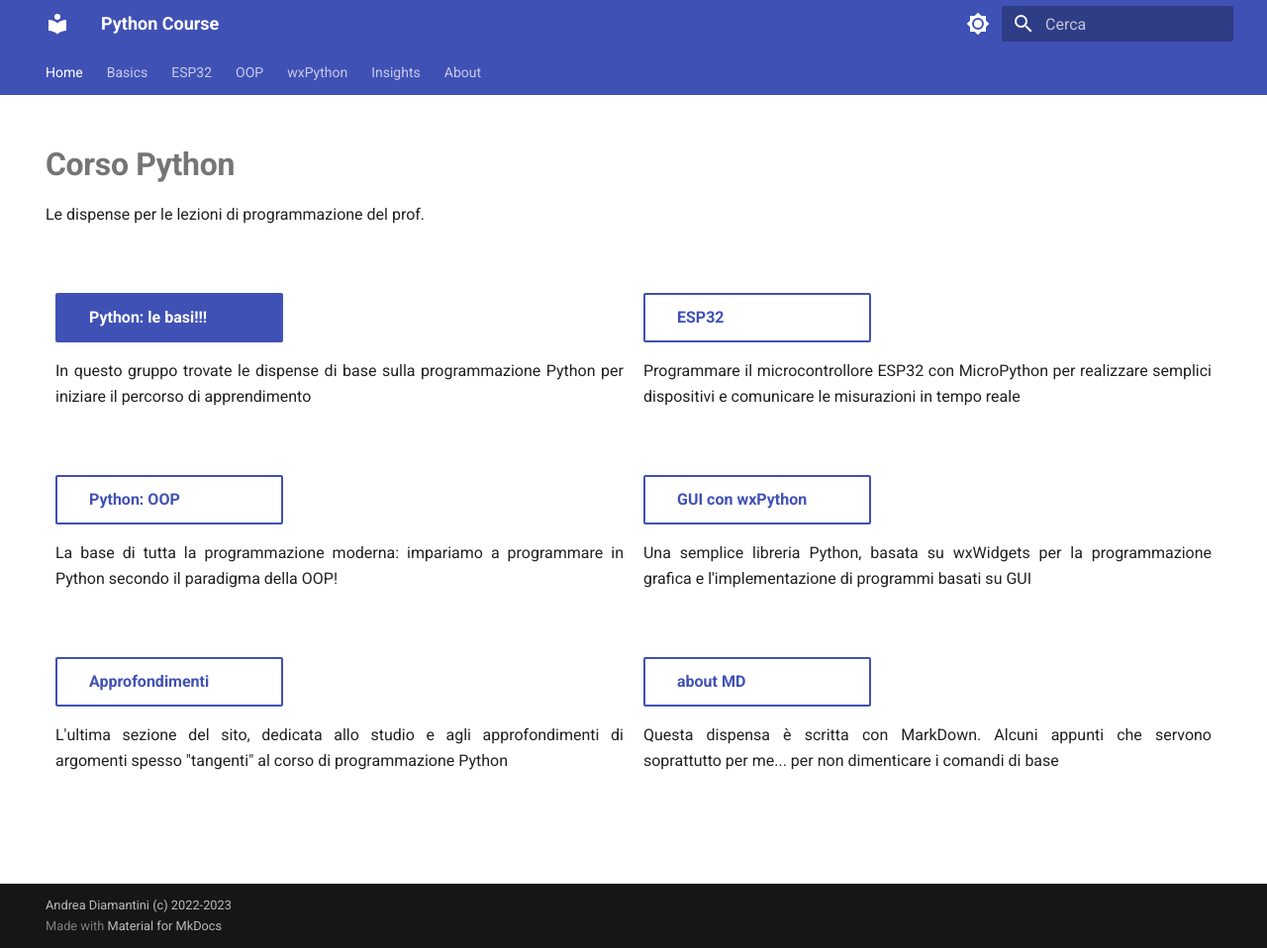
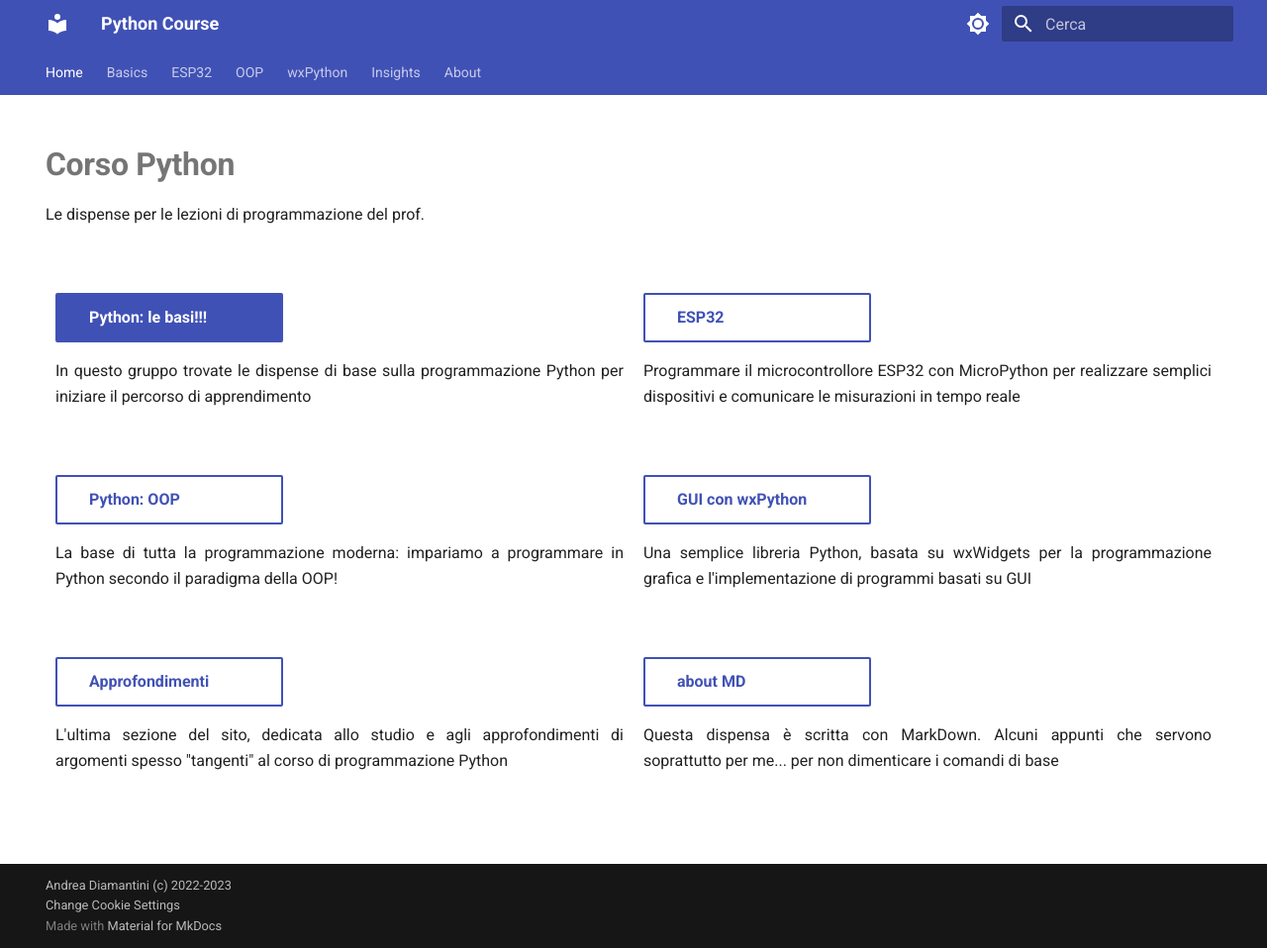
Before and after one commit to adjamhub/pyhandouts, an MkDocs documentation site: the page built from docs/index.md, in a window 1280 px wide and 958 px high. Shown: the whole window at 99% size. Built offline with MkDocs 1.6.1 and Material for MkDocs 9.7.7, drawn with Linux system fonts in a browser that asks for light colours; some of the changed lines change nothing that is shown.

Commit message:
Cookie Consent

```diff
--- a/mkdocs.yml
+++ b/mkdocs.yml
@@ -1,6 +1,9 @@
 site_name: Python Course
 site_author: Andrea Diamantini
-copyright: Andrea Diamantini (c) 2022-2023
+
+copyright: >
+    Andrea Diamantini (c) 2022-2023<br>
+    <a href="#__consent">Change Cookie Settings</a>
 
 # -----------------------------------------------------------------------------------------------
 theme:
@@ -34,6 +37,19 @@
   plugins:
     - search:
         lang: it
+
+extra:
+  consent:
+    title: Cookie consent
+    description: >
+      Questo sito memorizza alcuni cookies solo per riconoscere un visitatore
+      che non è alla sua prima visita e alcune preferenze, come il tema di visualizzazione
+      della pagina selezionato.<br>
+      Se non acconsenti, questa finestra riapparirà ogni volta che riapri il sito.<br>
+      Se vuoi cambiare le tue scelte, in fondo alla pagina trovi un link per modificarle ;)
+    actions:
+     - accept
+     - reject
 
 extra_css:
 - stylesheets/extra.css
```
